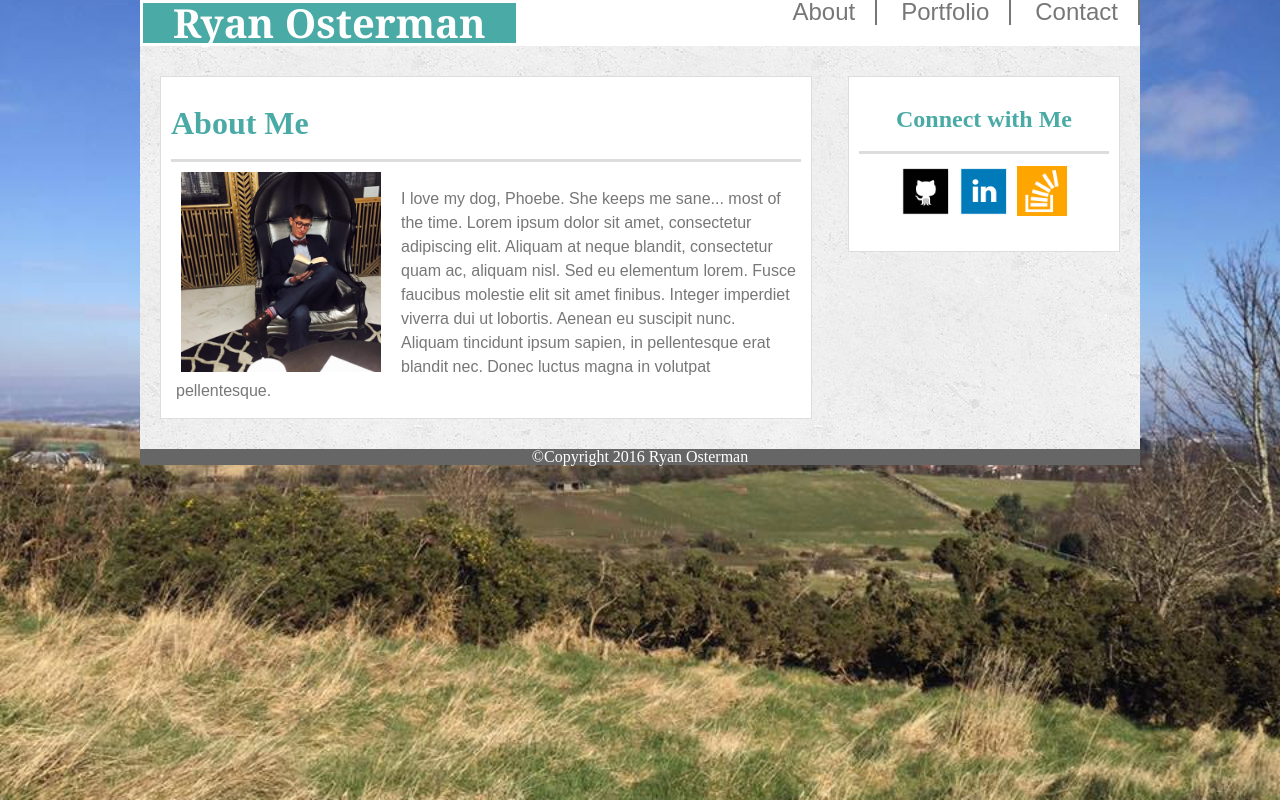
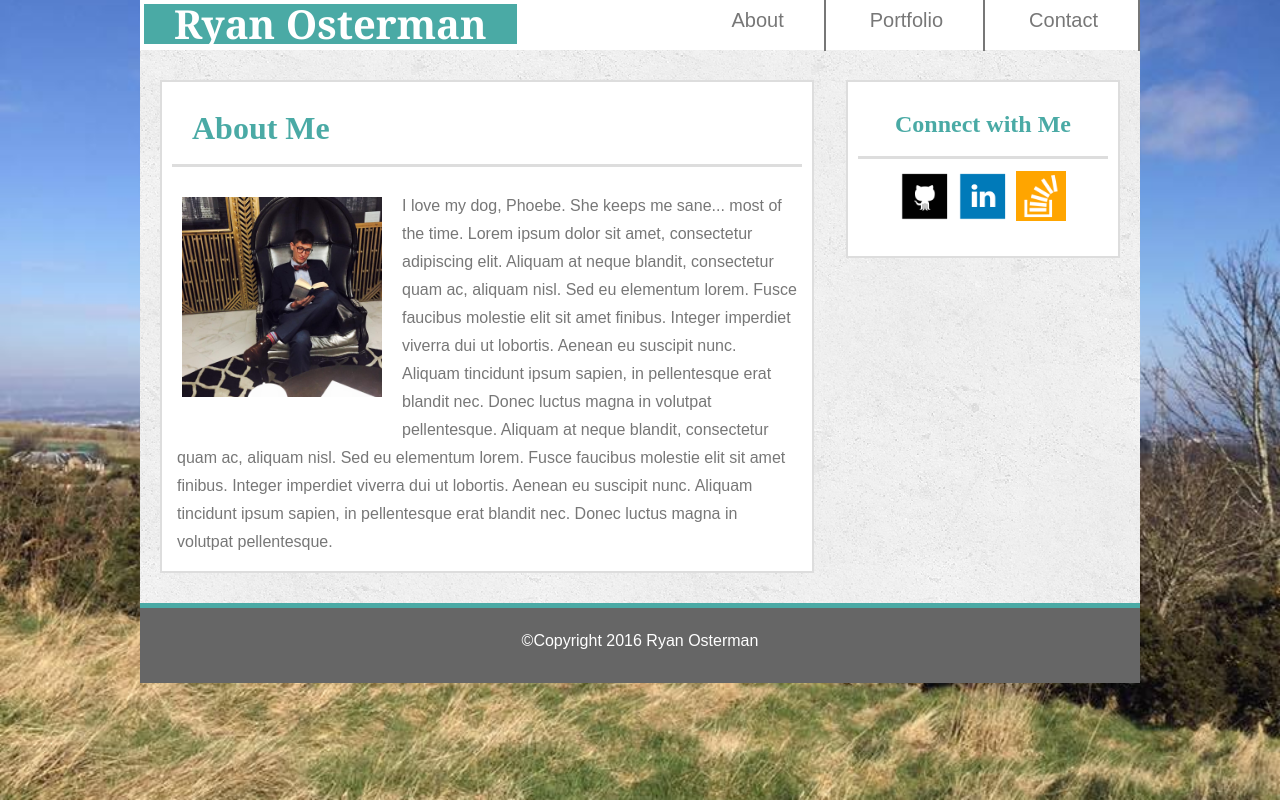
Before and after one commit to ryanosterman10/Basic-Portfolio, a PHP site: page / in a window 1280 px wide. Run offline with PHP 8.4, Linux system fonts and the light colour scheme.

Commit message:
index css update

```diff
--- a/assets/css/style.css
+++ b/assets/css/style.css
@@ -14,7 +14,7 @@ body{
 header{
       background-color: #ffffff;
       border-bottom: 2px solid #cccccc;
-      line-height: 4;
+      height:50px;
 }
 
 #logo{
@@ -27,7 +27,7 @@ header{
       padding-right: 30px;
       padding-left: 30px;
       font-family: 'Georgia', Times, 'Times New Roman', serif;
-      border: 3px solid white;
+      border: 4px solid white;
 }
 
 #navbar{
@@ -35,18 +35,23 @@ header{
       display: inline;
       position: relative;
       float: right;
+      padding-top: 10px;
 }
 
 #navbar li a:hover{
       background-color: #4aaaa5;
+      color: white;
 }
 
 .nav-item{
       display: inline;
-      font-size: 1.5em;
+      height: 100%;
+      font-size: 1.25em;
       font-family: 'Arial', 'Helvetica Neue', Helvetica, sans-serif;
       padding-right: 20px;
       padding-left: 20px;
+      padding-top: 20px;
+      padding-bottom: 20px;
       border-right: 2px solid #777777;
       color: #777777;
 }
@@ -55,6 +60,7 @@ header{
       text-decoration: none;
       text-align: center;
       color: #777777;
+      padding: 20px;
 }
 
 .main{
@@ -68,7 +74,7 @@ header{
       margin-bottom: 30px;
       background-color: #ffffff;
       width: 650px;
-      border: 1px solid #dddddd;
+      border: 2px solid #dddddd;
       margin-left: 20px;
 }
 
@@ -76,8 +82,7 @@ header{
       width: 200px;
       height: 200px;
       float: left;
-      padding-left: 20px;
-      padding-right: 20px;
+      padding: 20px;
 }
 
 .main-header{
@@ -87,6 +92,7 @@ header{
       margin: 10px;
       padding-top: 20px;
       padding-bottom: 20px;
+      padding-left: 20px;
       border-bottom: 3px solid #dddddd;
 
 }
@@ -95,7 +101,7 @@ header{
       font-family: 'Arial', 'Helvetica', Helvetica, sans-serif;
       color: #777777;
       padding: 15px;
-      line-height: 1.5;
+      line-height: 1.75;
 }
 
 #social{
@@ -108,11 +114,18 @@ header{
       width: 270px;
       float: right;
       background-color: #ffffff;
-      border: 1px solid #dddddd;
+      border: 2px solid #dddddd;
 }
 
 #social-header{
+      text-align: center;
+      color: #4aaaa5;
       font-size: 1.5em;
+      font-weight: bold;
+      margin: 10px;
+      padding-top: 20px;
+      padding-bottom: 20px;
+      border-bottom: 3px solid #dddddd;
 }
 
 #icons{
@@ -126,10 +139,13 @@ header{
       padding: 2px;
 }
 
-footer{
+footer p{
       text-align: center;
+      font-family: 'Arial', 'Helvetica Neue', Helvetica, sans-serif;
       background-color: #666666;
       color: white;
-      border-top: 10px solid #4aaaa5;
+      border-top: 5px solid #4aaaa5;
+      height: 50px;
+      padding-top: 25px;
 
 }
--- a/index.html
+++ b/index.html
@@ -23,11 +23,12 @@
 				<h2 class="main-header">About Me</h2>
 				<img src="assets/images/profile-image.jpg">
 				<p class="main-bio">I love my dog, Phoebe. She keeps me sane... most of the time. Lorem ipsum dolor sit amet, consectetur adipiscing elit. Aliquam at neque blandit, consectetur quam ac, aliquam nisl. Sed eu elementum lorem. Fusce faucibus molestie elit sit amet finibus. Integer imperdiet viverra dui ut lobortis. Aenean eu suscipit nunc. Aliquam tincidunt ipsum sapien, in pellentesque erat blandit nec. Donec luctus magna in volutpat pellentesque.
+				Aliquam at neque blandit, consectetur quam ac, aliquam nisl. Sed eu elementum lorem. Fusce faucibus molestie elit sit amet finibus. Integer imperdiet viverra dui ut lobortis. Aenean eu suscipit nunc. Aliquam tincidunt ipsum sapien, in pellentesque erat blandit nec. Donec luctus magna in volutpat pellentesque.
 				</p>
 			</section>
 
 			<aside id="social">
-				<h3 class="main-header" id="social-header">Connect with Me</h3>
+				<h3 id="social-header">Connect with Me</h3>
 				<div id="icons">
 					<img src="assets/images/github-logo.png">
 					<img src="assets/images/linkedin-logo.png">
```
